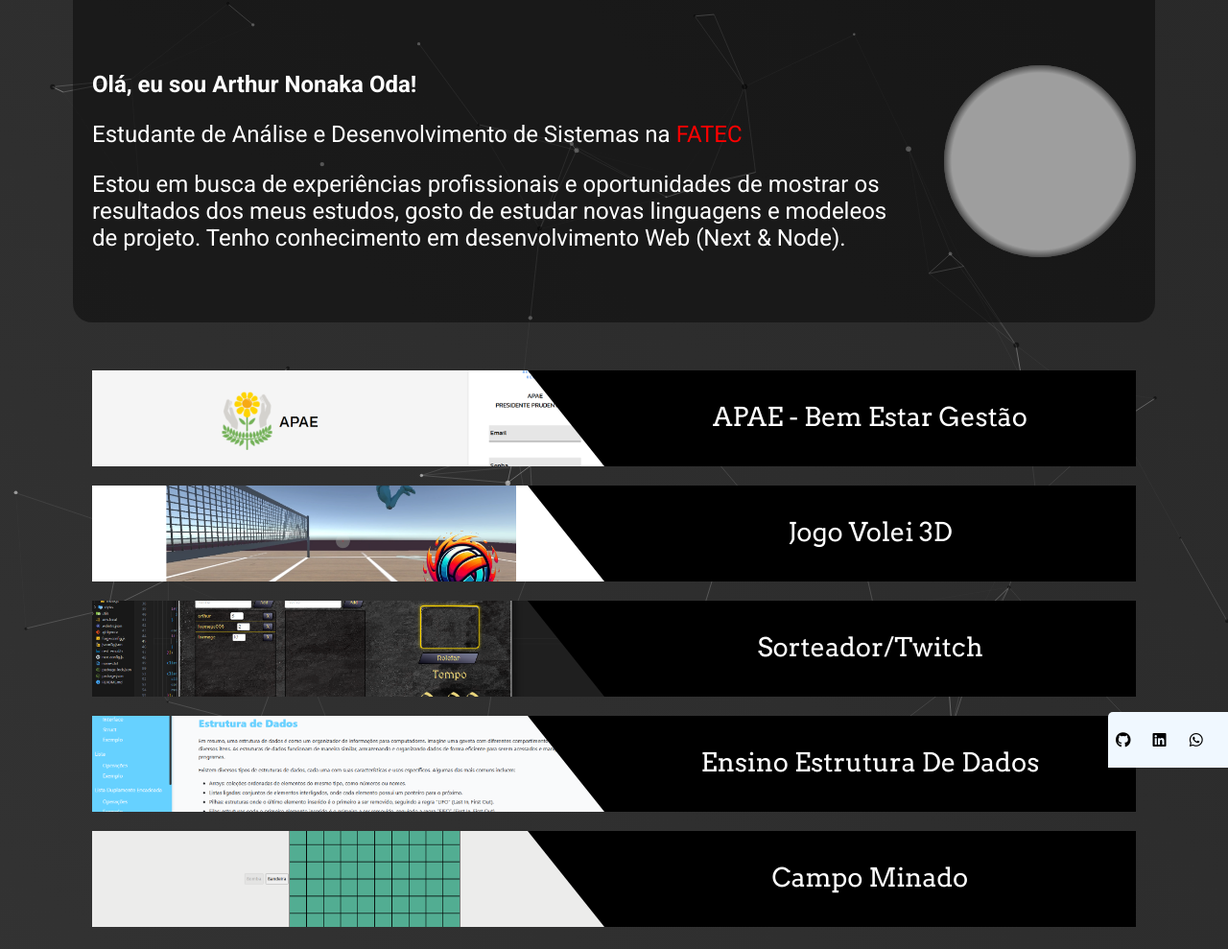
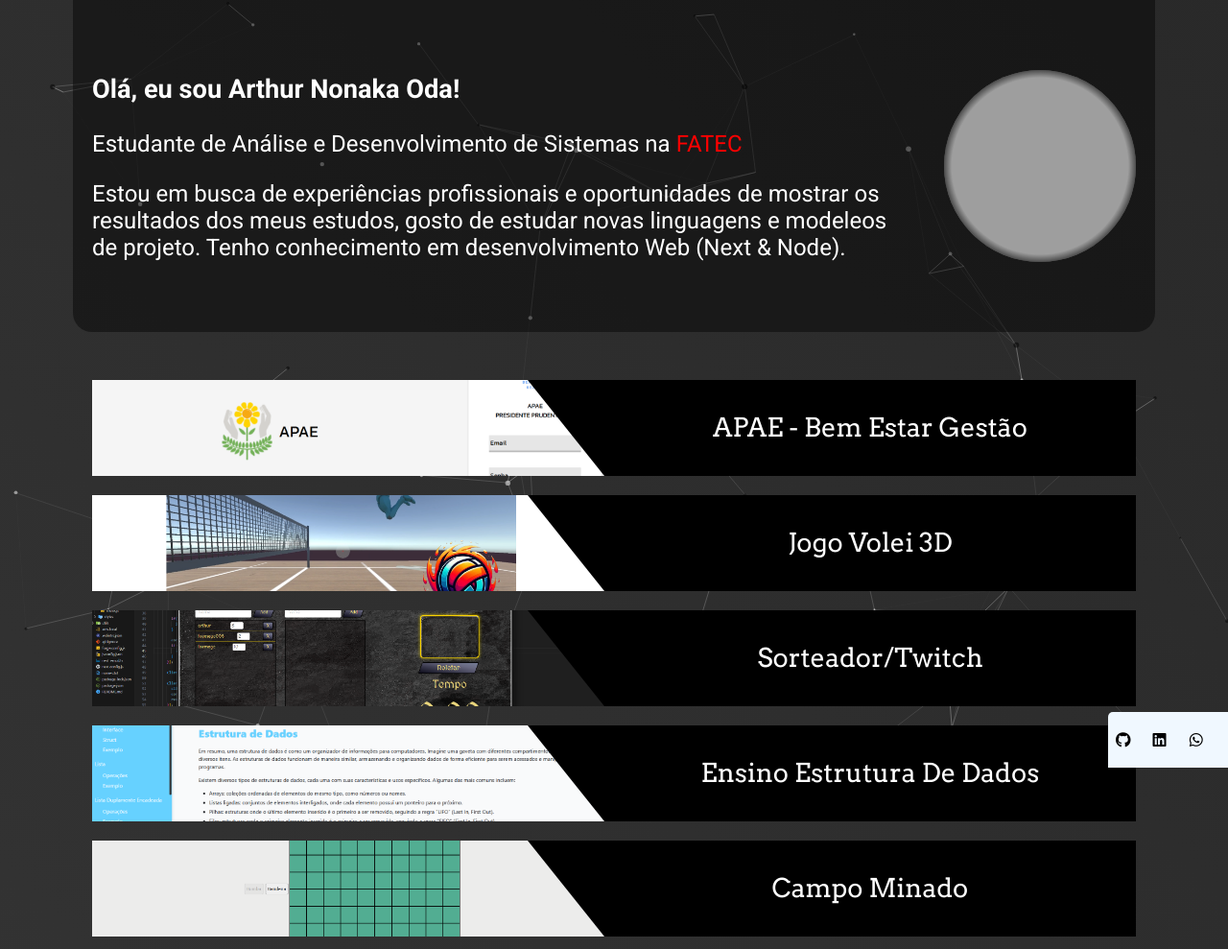
Before and after one commit to Arthur-nonaka/Arthur-nonaka.github.io, a plain HTML site: page index.html in a window 1280 px wide. Shown: the top 989 px of the page at 96% size. Drawn offline with nearby package versions, Linux system fonts and the light colour scheme; grey boxes are pictures that could not be loaded.

Commit message:
animation

```diff
--- a/style.css
+++ b/style.css
@@ -28,7 +28,7 @@ body {
   border-radius: 0px 0px 20px 20px;
 
   h1 {
-    font-size: 1.5rem;
+    font-size: 1.7rem;
   }
 
   p {
@@ -36,7 +36,7 @@ body {
   }
 
   .texto {
-    padding-right: 50px;
+    padding-right: 30px;
   }
 }
 
```
